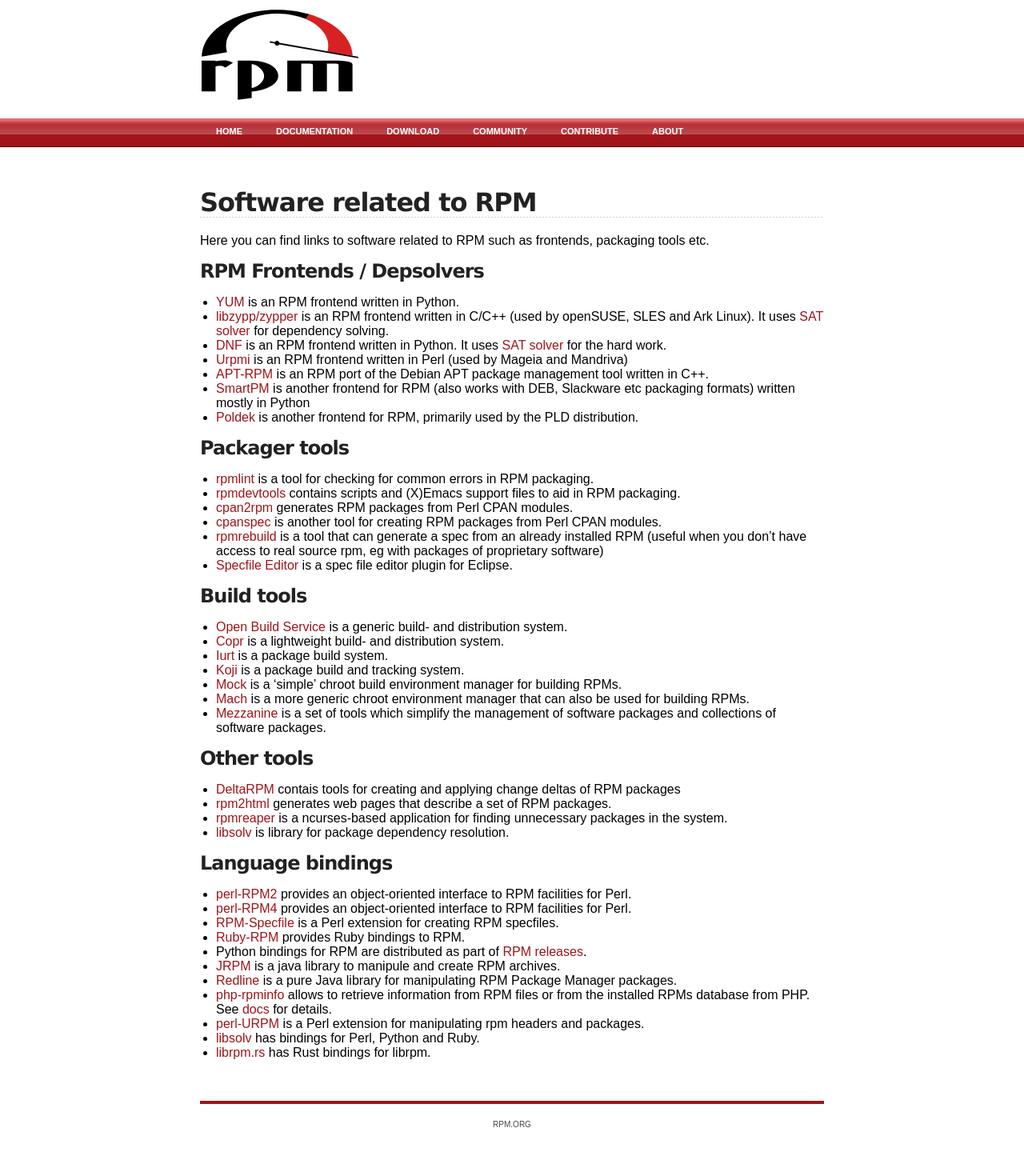
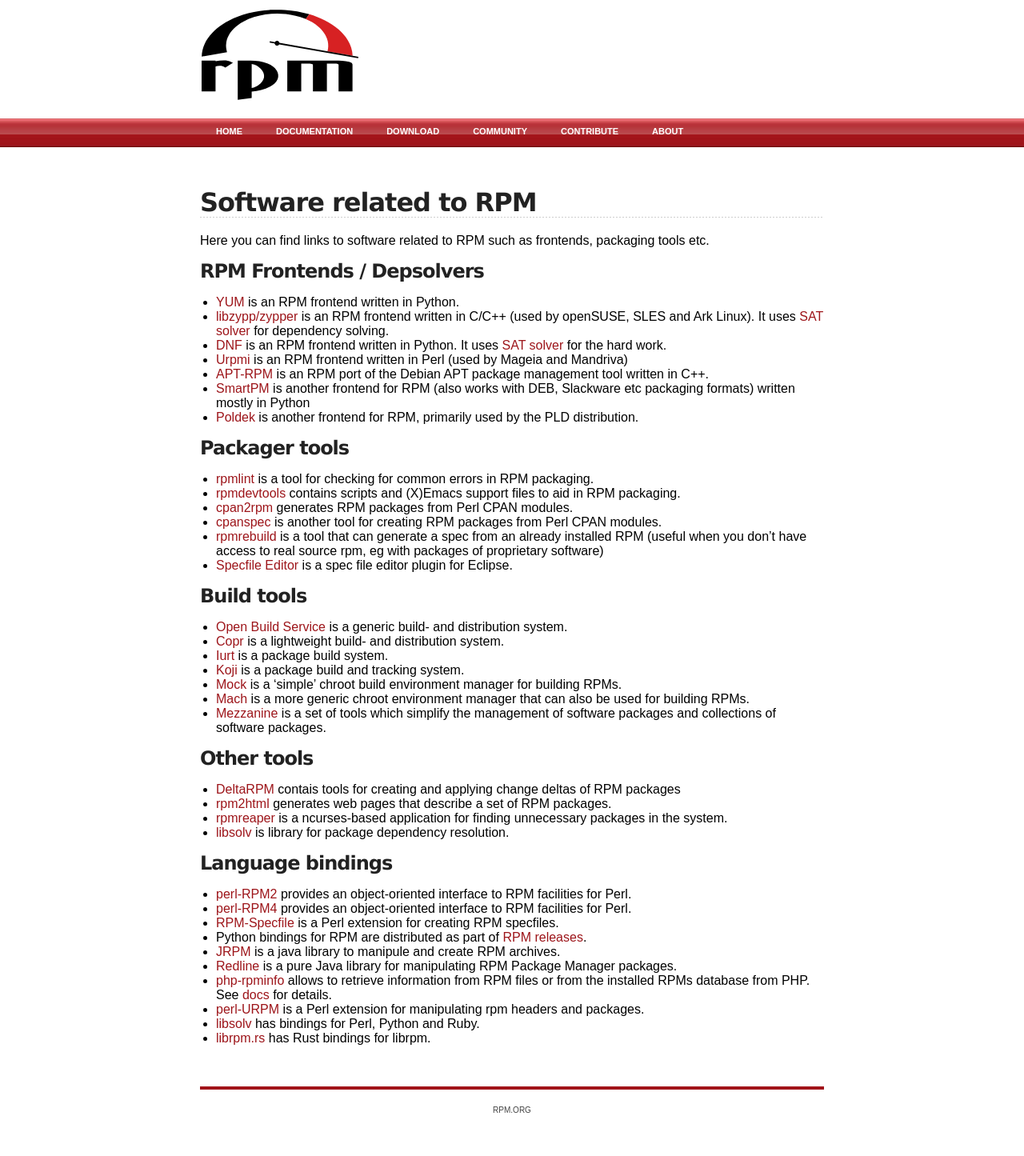
Before and after one commit to rpm-software-management/rpm-web, a Jekyll site: the page built from software.md, in a window 1280 px wide. Shown: the whole page at 80% size. Built offline with Jekyll 4.4.1, drawn with Linux system fonts in a browser that asks for light colours.

Commit message:
Remove ruby-rpm link
Looks like the project disappeared.

```diff
--- a/software.md
+++ b/software.md
@@ -43,7 +43,6 @@ Here you can find links to software related to RPM such as frontends, packaging
 * [perl-RPM2](http://search.cpan.org/dist/RPM2/) provides an object-oriented interface to RPM facilities for Perl.
 * [perl-RPM4](http://search.cpan.org/~tvignaud/RPM4/) provides an object-oriented interface to RPM facilities for Perl.
 * [RPM-Specfile](http://search.cpan.org/dist/RPM-Specfile/) is a Perl extension for creating RPM specfiles.
-* [Ruby-RPM](https://github.com/hansode/ruby-2.1.x-rpm) provides Ruby bindings to RPM.
 * Python bindings for RPM are distributed as part of [RPM releases](download).
 * [JRPM](http://jrpm.sourceforge.net/) is a java library to manipule and create RPM archives.
 * [Redline](http://www.introspectrum.com/oss/) is a pure Java library for manipulating RPM Package Manager packages.
```
